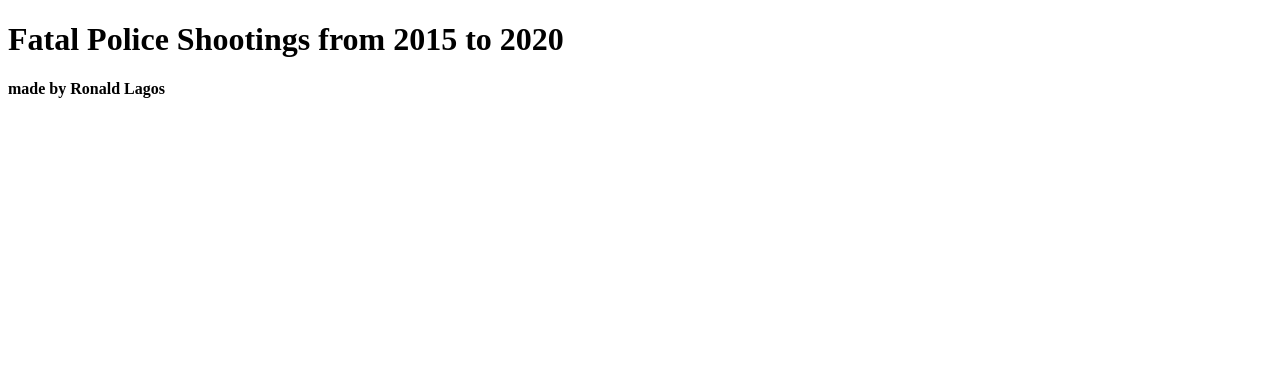
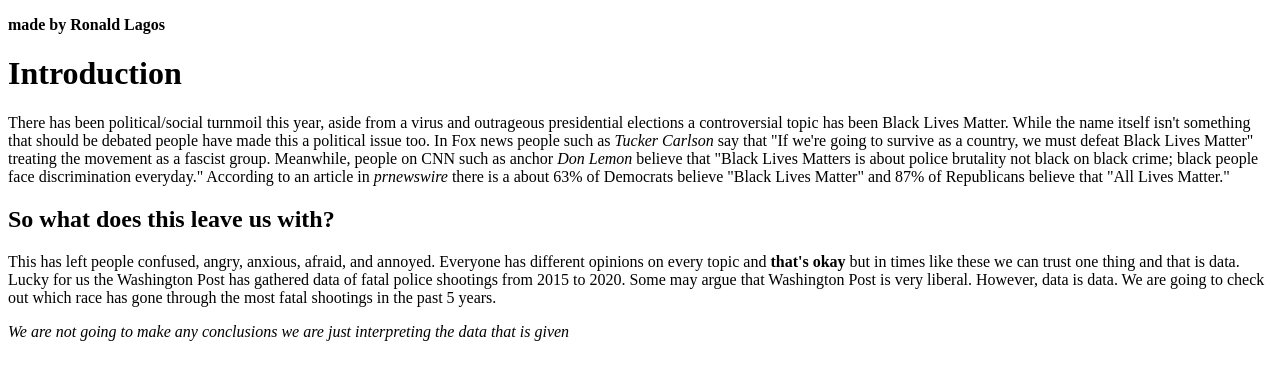
Before and after one commit to ronlagss/ronlagss.github.io-cmsc320, a plain HTML site: page index.html in a window 1280 px wide. Drawn offline with Linux system fonts and the light colour scheme.

Commit message:
Update index.html

```diff
--- a/index.html
+++ b/index.html
@@ -3,9 +3,26 @@
 
 <body>
 
-<h1 class="bold_text"> Fatal Police Shootings from 2015 to 2020 </h1>
+<title> <b> Fatal Police Shootings from 2015 to 2020 </b></title>
 
 <p> <b> made by Ronald Lagos </b> </p>
 
+<h1> Introduction</h1>
+
+<p> There has been political/social turnmoil this year, aside from a virus
+    and outrageous presidential elections a controversial topic has been Black Lives Matter.
+    While the name itself isn't something that should be debated people have made this a political issue too.
+    In Fox news people such as <i>Tucker Carlson</i> say that "If we're going to survive as a country, we must defeat Black Lives Matter" treating
+    the movement as a fascist group. Meanwhile, people on CNN such as anchor <i>Don Lemon</i> believe that
+    "Black Lives Matters is about police brutality not black on black crime; black people face discrimination everyday." According to an article in <i>prnewswire</i> there is a about 63% of Democrats believe "Black Lives Matter" and
+    87% of Republicans believe that "All Lives Matter."  </p>
+
+<h2>So what does this leave us with?</h2>
+<p> This has left people confused, angry, anxious, afraid, and annoyed. Everyone has different opinions on every topic and <b>that's okay</b>
+but in times like these we can trust one thing and that is data. Lucky for us the Washington Post has gathered data of fatal police shootings
+from 2015 to 2020. Some may argue that Washington Post is very liberal. However, data is data. We are going to check out which race has gone through the most
+fatal shootings in the past 5 years. </p>
+
+<p> <i>We are not going to make any conclusions we are just interpreting the data that is given</i></p>
 </body>
 </html>
```
